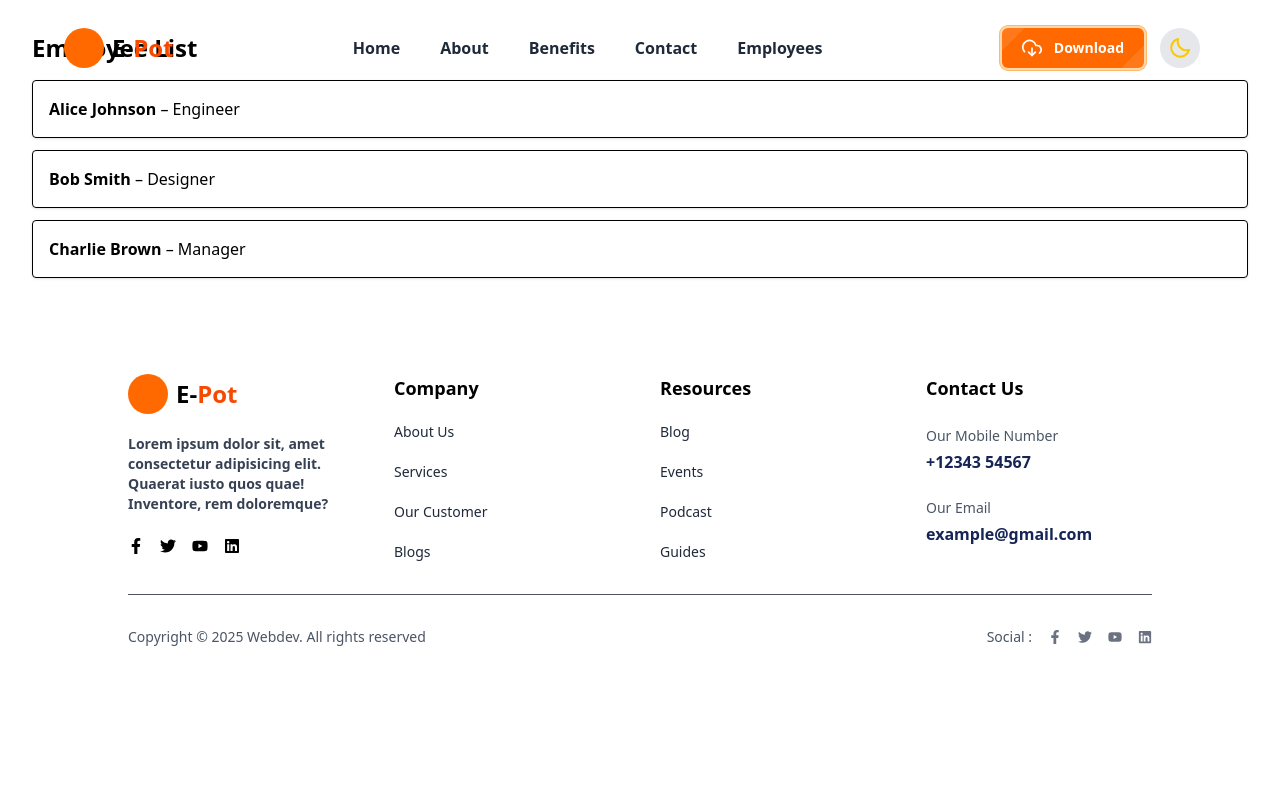
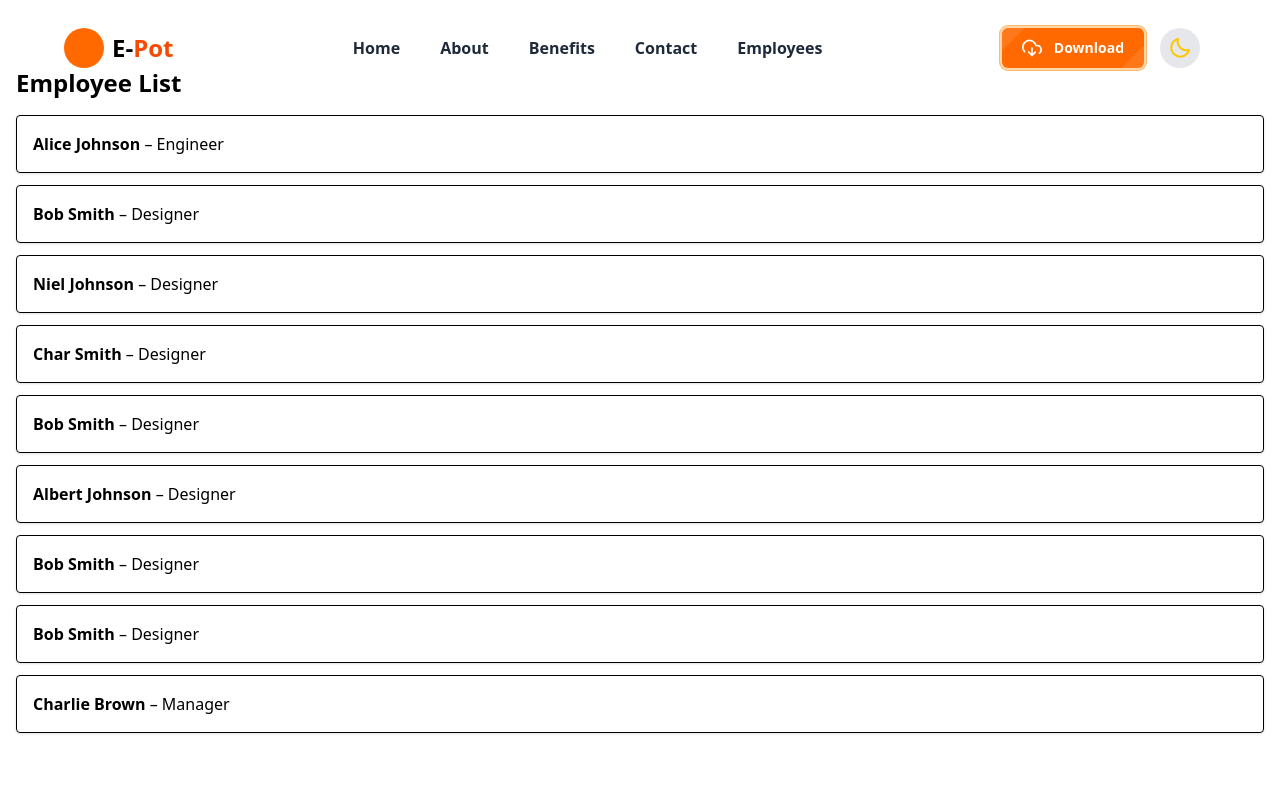
Before and after one commit to joventonido/e-pot, a Next.js app: page /employees in a window 1280 px wide. Shown: the top 800 px of the page. Built offline with nearby package versions, Linux system fonts and the light colour scheme.

Commit message:
updating employee json

```diff
--- a/app/employees/page.tsx
+++ b/app/employees/page.tsx
@@ -10,7 +10,7 @@ export default function EmployeeList() {
   type User = { id: 0; name: ""; role: "" };
 
   return (
-    <div className="p-8">
+    <div className="relative w-full h-screen flex justify-center flex-col p-4">
       <h1 className="text-2xl font-bold mb-4">Employee List</h1>
       <ul className="space-y-3">
         {employees.map((emp: User) => (
--- a/data/employees.json
+++ b/data/employees.json
@@ -1,5 +1,11 @@
 [
-  { "id": 1, "name": "Alice Johnson", "role": "Engineer" },
-  { "id": 2, "name": "Bob Smith", "role": "Designer" },
-  { "id": 3, "name": "Charlie Brown", "role": "Manager" }
+{ "id": 1, "name": "Alice Johnson", "role": "Engineer" },
+{ "id": 2, "name": "Bob Smith", "role": "Designer" },
+{ "id": 3, "name": "Niel Johnson", "role": "Designer" },
+{ "id": 4, "name": "Char Smith", "role": "Designer" },
+{ "id": 5, "name": "Bob Smith", "role": "Designer" },
+{ "id": 6, "name": "Albert Johnson", "role": "Designer" },
+{ "id": 7, "name": "Bob Smith", "role": "Designer" },
+{ "id": 8, "name": "Bob Smith", "role": "Designer" },
+{ "id": 9, "name": "Charlie Brown", "role": "Manager" }
 ]
```
